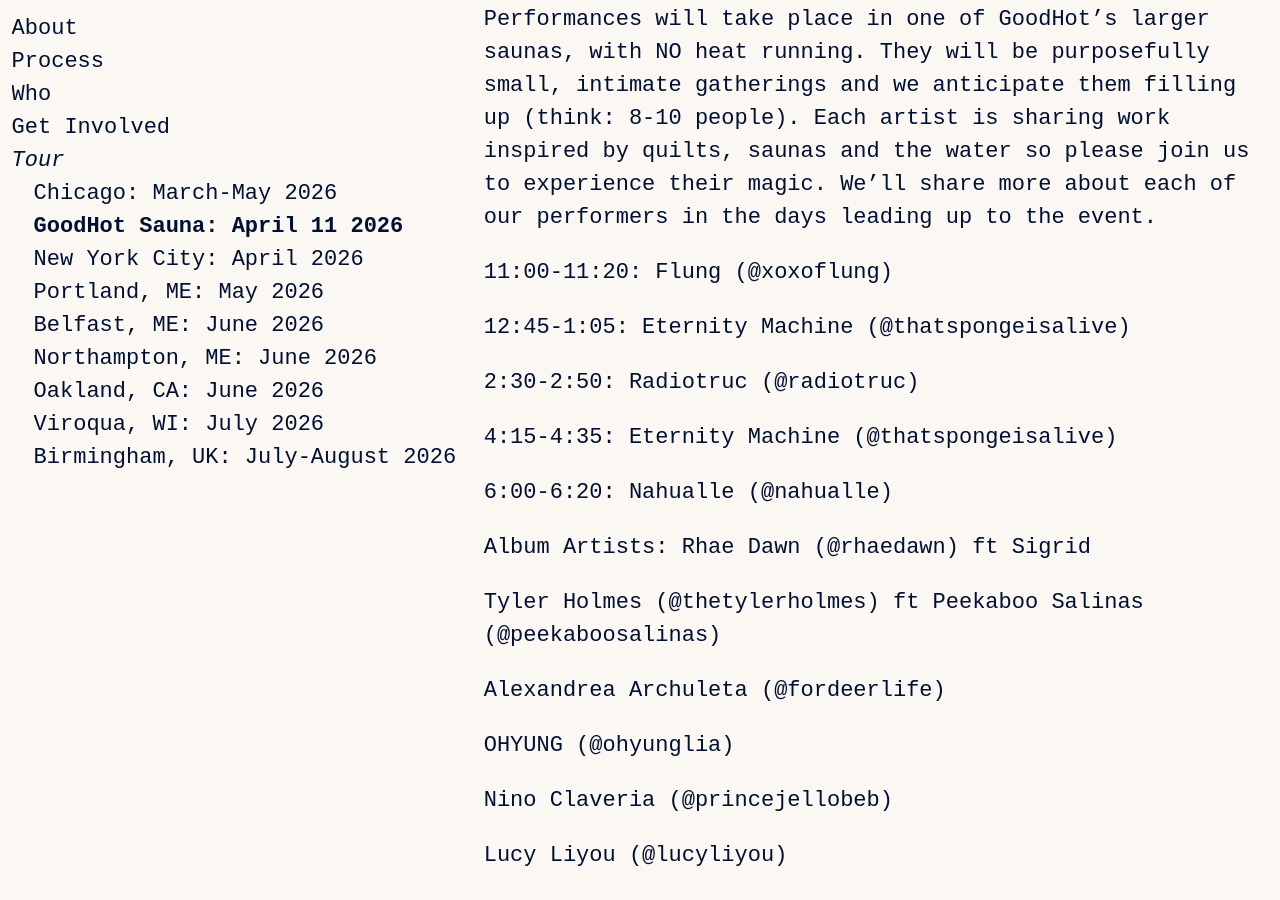
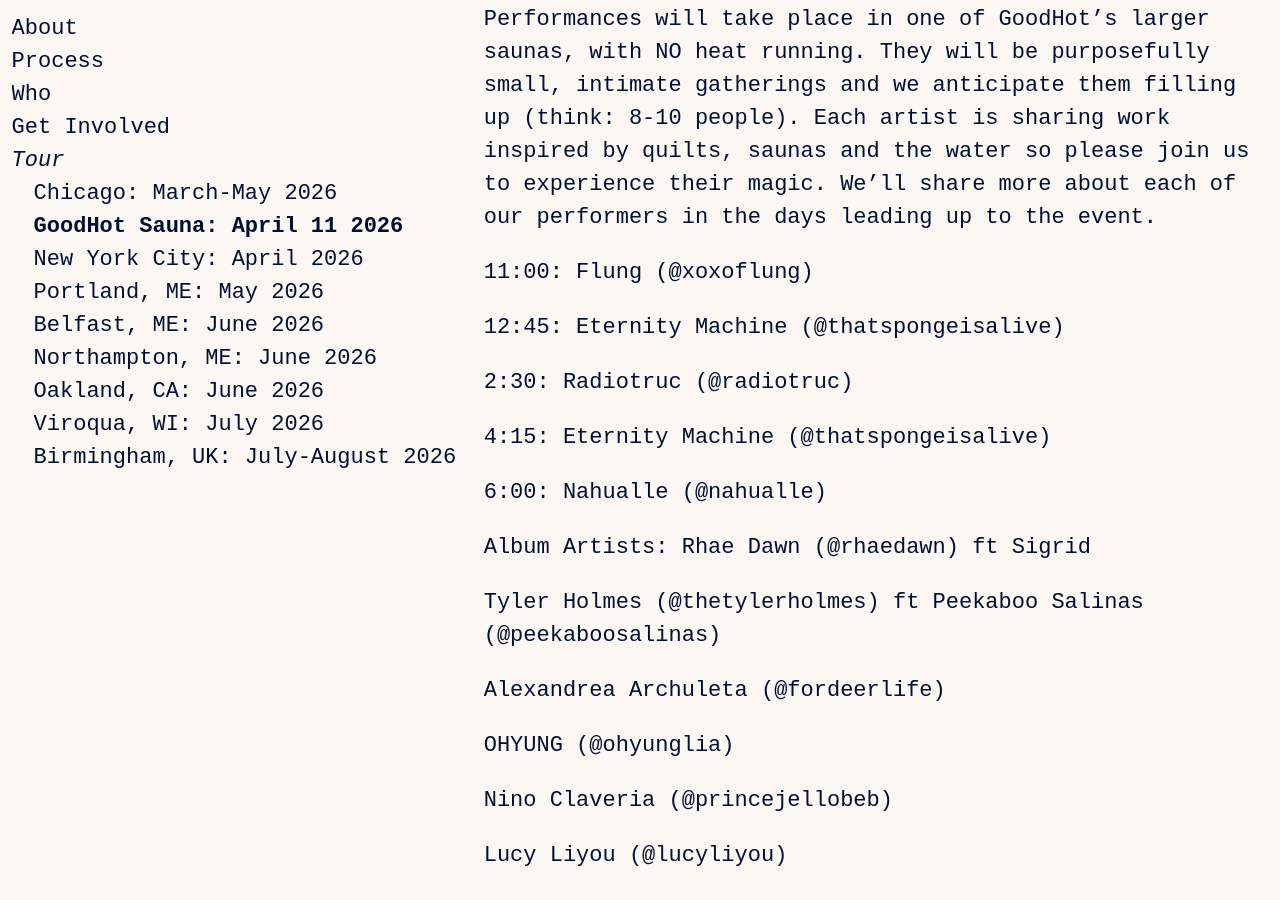
Before and after one commit to danieldickison/transmission-site, a Jekyll site: the page built from sauna.markdown, in a window 1280 px wide and 900 px high, scrolled down 2223 px. Built offline with Jekyll 4.4.1, drawn with Linux system fonts in a browser that asks for light colours; some web fonts are replaced; our own code applies the rules of GitHub Pages for plain Markdown files.

Commit message:
Update sauna.markdown

```diff
--- a/sauna.markdown
+++ b/sauna.markdown
@@ -29,15 +29,15 @@
 
 Arrive to your sauna slot 20 minutes early, or schedule your visit around our lineup of live performers. Performances will take place in one of GoodHot’s larger saunas, with NO heat running. They will be purposefully small, intimate gatherings and we anticipate them filling up (think: 8-10 people). Each artist is sharing work inspired by quilts, saunas and the water so please join us to experience their magic. We’ll share more about each of our performers in the days leading up to the event.
 
-11:00-11:20: Flung (@xoxoflung)
+11:00: Flung (@xoxoflung)
 
-12:45-1:05: Eternity Machine (@thatspongeisalive)
+12:45: Eternity Machine (@thatspongeisalive)
 
-2:30-2:50: Radiotruc (@radiotruc)
+2:30: Radiotruc (@radiotruc)
 
-4:15-4:35: Eternity Machine (@thatspongeisalive)
+4:15: Eternity Machine (@thatspongeisalive)
 
-6:00-6:20: Nahualle (@nahualle)
+6:00: Nahualle (@nahualle)
 
 
 Album Artists:
```
